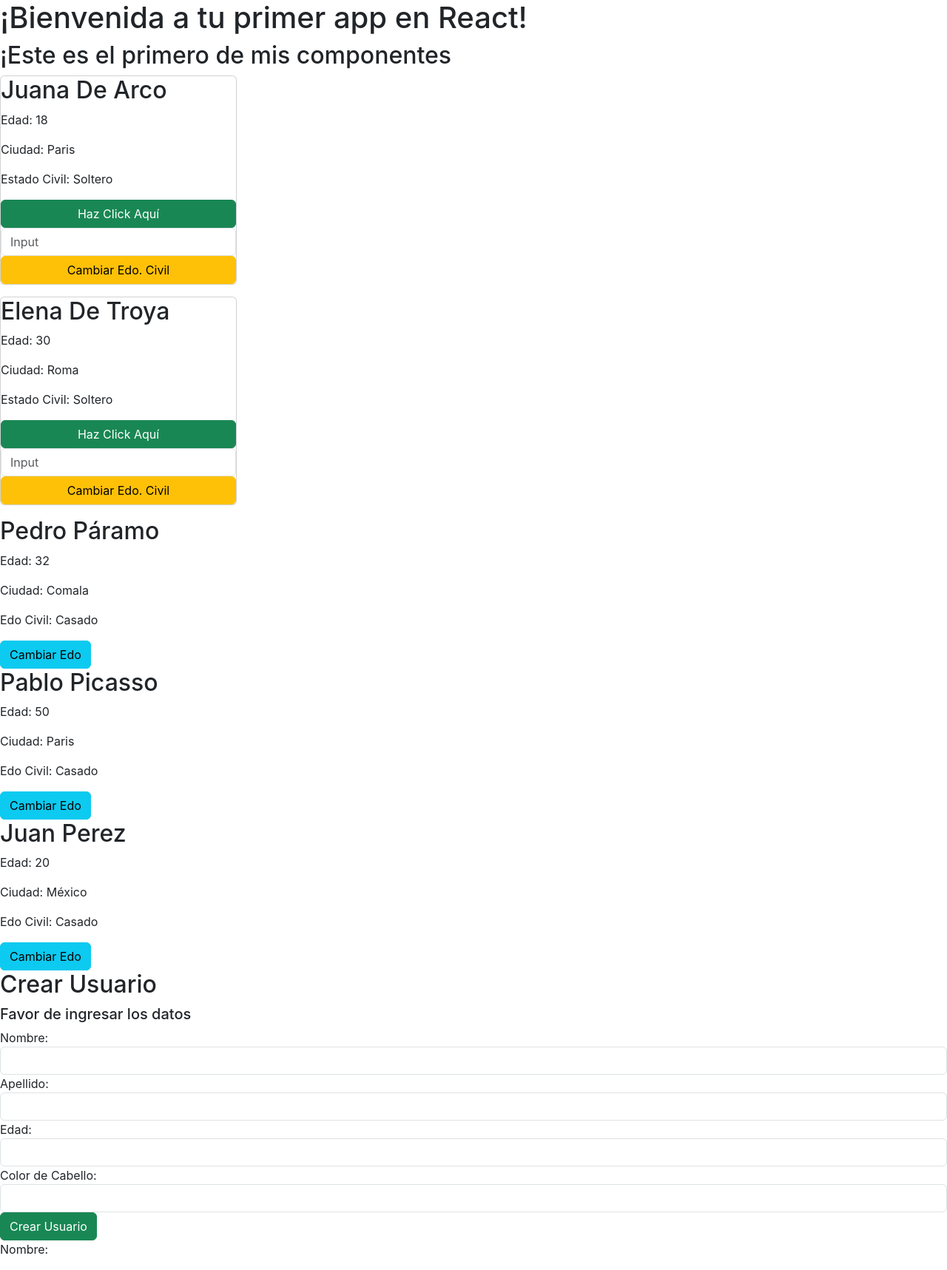
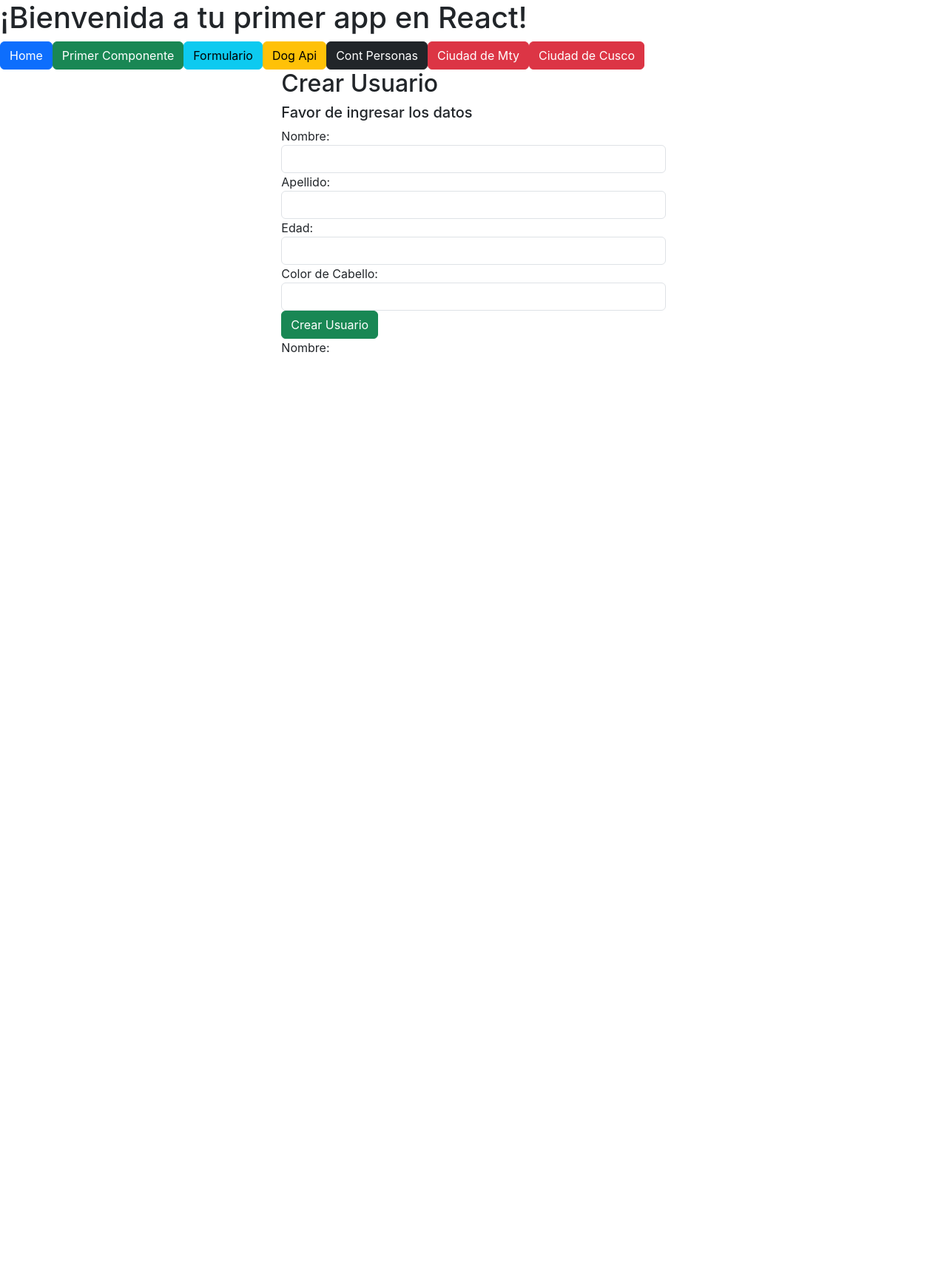
Before and after one commit to cindychateau/introReact-cr, a React (Create React App) app: page /formulario in a window 1280 px wide. Shown: the whole page at 74% size. After the commit the page ends 800 px from the top, so only its background shows below. Built offline with nearby package versions, Linux system fonts and the light colour scheme.

Commit message:
Axios y Enrutamiento

```diff
--- a/package.json
+++ b/package.json
@@ -6,8 +6,10 @@
     "@testing-library/jest-dom": "^5.17.0",
     "@testing-library/react": "^13.4.0",
     "@testing-library/user-event": "^13.5.0",
+    "axios": "^1.4.0",
     "react": "^18.2.0",
     "react-dom": "^18.2.0",
+    "react-router-dom": "^6.15.0",
     "react-scripts": "5.0.1",
     "web-vitals": "^2.1.4"
   },
--- a/src/App.js
+++ b/src/App.js
@@ -3,45 +3,30 @@ import Formulario from "./componentes/Formulario";
 import MiPrimerComponente from "./componentes/MiPrimerComponente";
 import PersonCard from "./componentes/PersonCard";
 import PersonCardFuncional from "./componentes/PersonCardFuncional";
+import DogApi from "./componentes/DogApi";
+import {Routes, Route, Link} from "react-router-dom";
+import ContenedorPersonas from "./componentes/ContenedorPersonas";
+import Ciudad from "./componentes/Ciudad";
 
 const App = () => {
-
-  const [listado, setListado] = useState([
-    {
-      nombre: "Pedro",
-      apellido: "Páramo",
-      edad: 32,
-      ciudad: "Comala"
-    },
-    {
-      nombre: "Pablo",
-      apellido: "Picasso",
-      edad: 50,
-      ciudad: "Paris"
-    },
-    {
-      nombre: "Juan",
-      apellido: "Perez",
-      edad: 20,
-      ciudad: "México"
-    }
-  ]);
 
   return (
     <div className="App">
       <h1>¡Bienvenida a tu primer app en React!</h1>
-      <MiPrimerComponente />
-
-      <PersonCard nombre="Juana" apellido="De Arco" edad={18} ciudad="Paris" />
-      <PersonCard nombre="Elena" apellido="De Troya" edad={30} ciudad="Roma" />
-
-      {
-        listado.map( persona =>
-            <PersonCardFuncional nombre={persona.nombre} apellido={persona.apellido} edad={persona.edad} ciudad={persona.ciudad} />
-          )
-      }
-
-      <Formulario />
+      <Link to={"/"} className="btn btn-primary">Home</Link>
+      <Link to={"/primercomponente"} className="btn btn-success">Primer Componente</Link>
+      <Link to={"/formulario"} class="btn btn-info">Formulario</Link>
+      <Link to={"/dogapi"} class="btn btn-warning">Dog Api</Link>
+      <Link to={"/personas"} class="btn btn-dark">Cont Personas</Link>
+      <Link to={"/ciudad/Monterrey"} className="btn btn-danger">Ciudad de Mty</Link>
+      <Link to={"/ciudad/Cusco"} className="btn btn-danger">Ciudad de Cusco</Link>
+      <Routes>
+        <Route path="/primercomponente" element={<MiPrimerComponente />} />
+        <Route path="/formulario" element={<Formulario />} />
+        <Route path="/dogapi" element={<DogApi />} />
+        <Route path="/personas" element={<ContenedorPersonas />}/>
+        <Route path="/ciudad/:city" element={<Ciudad />}/>
+      </Routes>
 
     </div>
   );
--- /dev/null
+++ b/src/componentes/Ciudad.js
@@ -0,0 +1,15 @@
+import React from "react";
+import { useParams } from "react-router-dom";
+// /ciudad/ALGO
+//city = ALGO
+const Ciudad = () => {
+
+    const {city} = useParams(); //useParams es un OBJETO con todo lo que envia mi URL
+
+    return (
+        <h1>¡Bienvenido a la ciudad de {city}</h1>
+    )
+
+}
+
+export default Ciudad;
--- /dev/null
+++ b/src/componentes/ContenedorPersonas.js
@@ -0,0 +1,42 @@
+import React, {useState} from "react";
+import PersonCard from "./PersonCard";
+import PersonCardFuncional from "./PersonCardFuncional";
+
+const ContenedorPersonas = () => {
+
+    const [listado, setListado] = useState([
+        {
+          nombre: "Pedro",
+          apellido: "Páramo",
+          edad: 32,
+          ciudad: "Comala"
+        },
+        {
+          nombre: "Pablo",
+          apellido: "Picasso",
+          edad: 50,
+          ciudad: "Paris"
+        },
+        {
+          nombre: "Juan",
+          apellido: "Perez",
+          edad: 20,
+          ciudad: "México"
+        }
+      ]);
+
+    return(
+        <div>
+            <PersonCard nombre="Juana" apellido="De Arco" edad={18} ciudad="Paris" />
+            <PersonCard nombre="Elena" apellido="De Troya" edad={30} ciudad="Roma" />
+            {
+                listado.map( persona =>
+                    <PersonCardFuncional nombre={persona.nombre} apellido={persona.apellido} edad={persona.edad} ciudad={persona.ciudad} />
+                )
+            }
+        </div>
+    )
+
+}
+
+export default ContenedorPersonas;
--- /dev/null
+++ b/src/componentes/DogApi.js
@@ -0,0 +1,33 @@
+import axios from "axios";
+import React, {useState, useEffect} from "react";
+
+const DogApi = () => {
+    const [imagen, setImagen] = useState(""); //URL de mi imagen de perrito
+    const [clicks, setClicks] = useState(0);
+
+    useEffect(() => {
+
+        axios.get("https://dog.ceo/api/breeds/image/random")
+            .then(response => response.data)
+            .then(responseJson => {
+                console.log(responseJson);
+                setImagen(responseJson.message);
+            })
+
+    }, [clicks])
+
+    const hizoClick = () => {
+        setClicks(clicks+1);
+        console.log(clicks);
+    }
+
+    return (
+        <div>
+            <img src={imagen} className="img-fluid" alt="perrito" />
+            <button onClick={hizoClick} className="btn btn-danger">Nueva Imagen</button>
+        </div>
+    )
+
+}
+
+export default DogApi;
--- a/src/componentes/Formulario.js
+++ b/src/componentes/Formulario.js
@@ -1,4 +1,5 @@
 import React, {useState} from "react";
+import { useNavigate } from "react-router-dom";
 
 const Formulario = () => {
 
@@ -7,6 +8,8 @@ const Formulario = () => {
     const [edad, setEdad] = useState("");
     const [color, setColor] = useState("");
     const [hizoSubmit, setHizoSubmit] = useState(false);
+
+    const navigate = useNavigate();
 
     //Variable en la cual colocaría la validación de Nombre
     const [errorNombre, setErrorNombre] = useState("");
@@ -22,6 +25,7 @@ const Formulario = () => {
         setEdad("");
         setColor("");
         setHizoSubmit(true);
+        navigate("/personas");
     }
 
     const validarNombre = e => {
@@ -43,7 +47,8 @@ const Formulario = () => {
     }
 
     return(
-        <form onSubmit={crearUsuario}>
+        <div className="row justify-content-center">
+            <form className="col-5" onSubmit={crearUsuario}>
                 <h2>Crear Usuario</h2>
                 <h5>
                     {hizoSubmit ? "¡Gracias por ingresar tus datos!" : "Favor de ingresar los datos" }
@@ -75,6 +80,7 @@ const Formulario = () => {
                 <input type="submit" className="btn btn-success" value="Crear Usuario" />
                 <p>Nombre: {nombre}</p>
             </form>
+        </div>
     )
 }
 export default Formulario;
--- a/src/index.js
+++ b/src/index.js
@@ -3,11 +3,14 @@ import ReactDOM from 'react-dom/client';
 import './index.css';
 import App from './App';
 import reportWebVitals from './reportWebVitals';
+import { BrowserRouter } from 'react-router-dom';
 
 const root = ReactDOM.createRoot(document.getElementById('root'));
 root.render(
 
-  <App />
+  <BrowserRouter>
+    <App />
+  </BrowserRouter>
 
 );
 
```
Also changed, not shown: 1 other file (tests, documents, lock files or other folders). Lines whose indentation alone changed are shown as unchanged.
